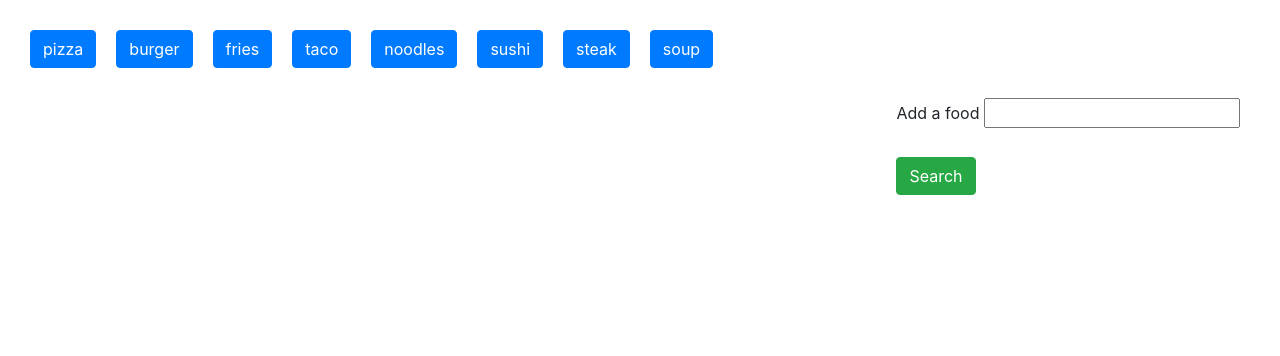
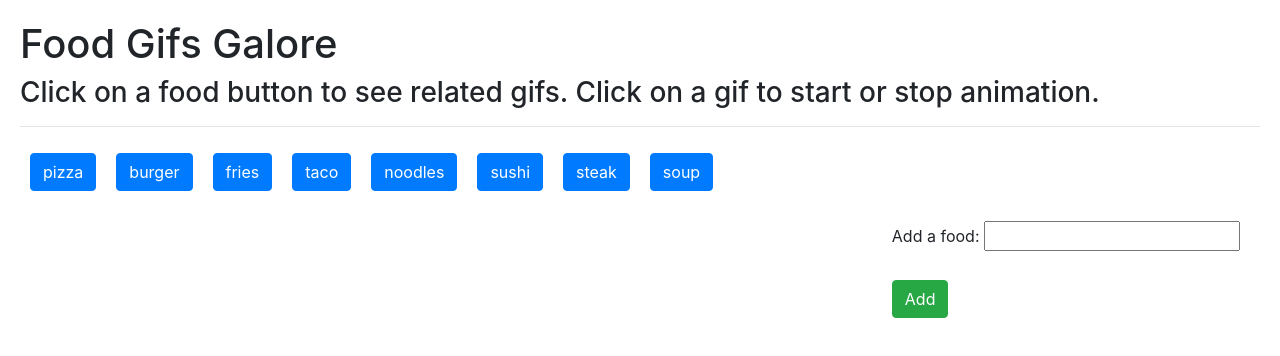
Before and after one commit to jaykay511/GifTastic, a plain HTML site: page index.html in a window 1280 px wide. Drawn offline with nearby package versions, Linux system fonts and the light colour scheme.

Commit message:
added headers and edited button text

```diff
--- a/index.html
+++ b/index.html
@@ -11,14 +11,19 @@
     <title>Food Gifs</title>
   </head>
   <body>
+    <h1>Food Gifs Galore</h1>
+
+    <h3>Click on a food button to see related gifs. Click on a gif to start or stop animation.</h3>
+    <hr>
+
     <div id="topic-buttons"></div>
 
     <form>
         <div class="form-group">
-          <label>Add a food</label>
+          <label>Add a food: </label>
           <input type="text" id="food-added">
         <br><br>
-        <button type="button" class="btn btn-success" id="searchbutton">Search</button>
+        <button type="button" class="btn btn-success" id="searchbutton">Add</button>
         </div>
     </form>
 
```
